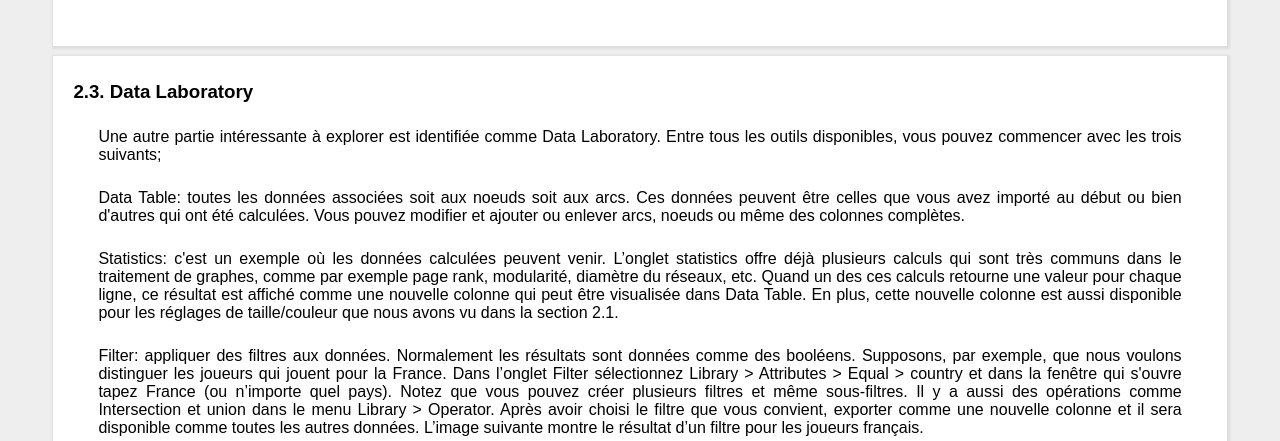
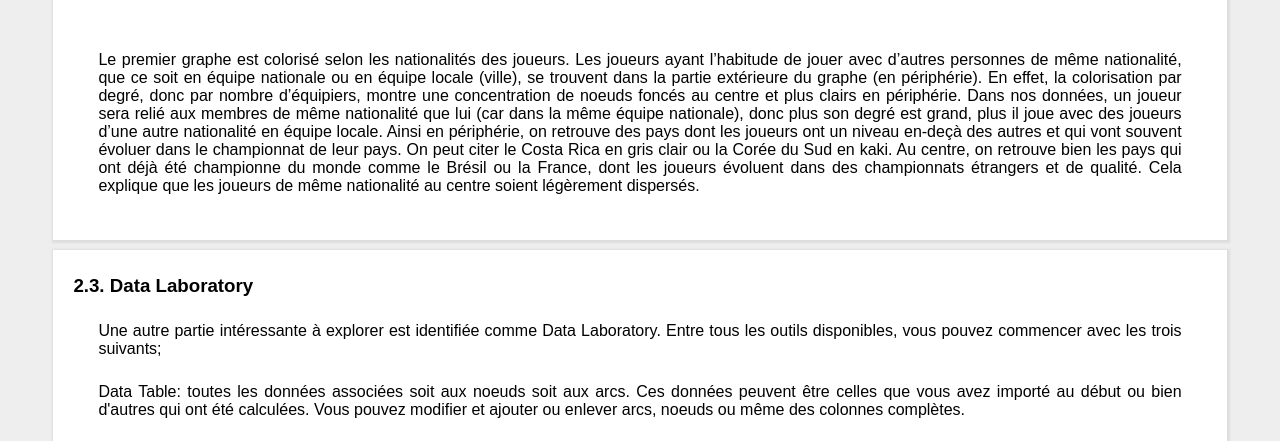
Before and after one commit to aymericboccard/worldcup_project, a plain HTML site: page index.html in a window 1280 px wide. Shown: the part 2849-3290 px from the top of the page. Drawn offline with Linux system fonts and the light colour scheme.

Commit message:
add analysis

```diff
--- a/index.html
+++ b/index.html
@@ -50,6 +50,7 @@
     <p>Vos graphes doivent ressembler aux graphes suivants, pour l'algorithme atlas 2.</p>
     <img src="images/graph-countries.svg" class="col-m-12 col-5">
     <img src="images/graph-degree.svg" class="col-m-12 col-5">
+    <p>Le premier graphe est colorisé selon les nationalités des joueurs. Les joueurs ayant l’habitude de jouer avec d’autres personnes de même nationalité, que ce soit en équipe nationale ou en équipe locale (ville), se trouvent dans la partie extérieure du graphe (en périphérie). En effet, la colorisation par degré, donc par nombre d’équipiers, montre une concentration de noeuds foncés au centre et plus clairs en périphérie. Dans nos données, un joueur sera relié aux membres de même nationalité que lui (car dans la même équipe nationale), donc plus son degré est grand, plus il joue avec des joueurs d’une autre nationalité en équipe locale. Ainsi en périphérie, on retrouve des pays dont les joueurs ont un niveau en-deçà des autres et qui vont souvent évoluer dans le championnat de leur pays. On peut citer le Costa Rica en gris clair ou la Corée du Sud en kaki.  Au centre, on retrouve bien les pays qui ont déjà été championne du monde comme le Brésil ou la France, dont les joueurs évoluent dans des championnats étrangers et de qualité. Cela explique que les joueurs de même nationalité au centre soient légèrement dispersés.</p>
   </section>
 
   <section class="col-11 col-m-12">
```
